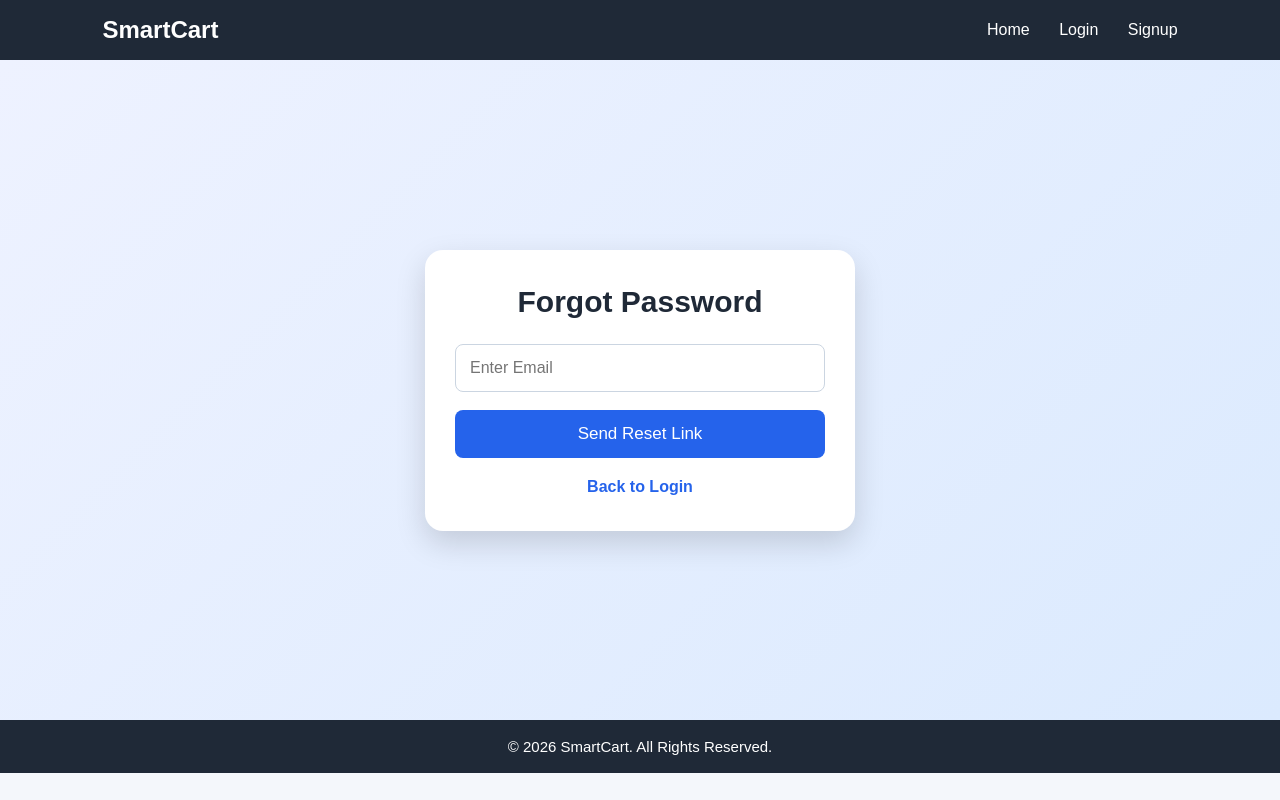
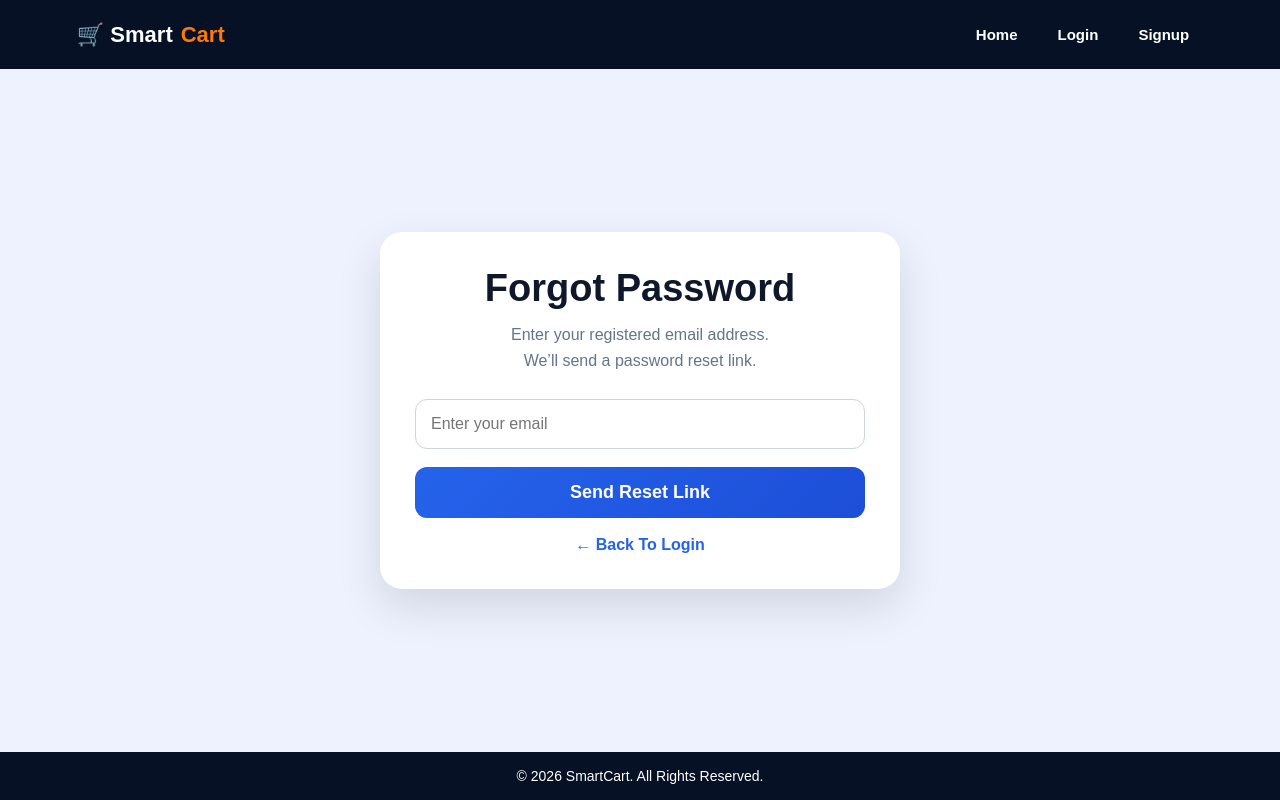
Before and after one commit to swathi0617/Smartcart, a Flask app: page /user/forgot-password in a window 1280 px wide. Run offline with Flask 2, Linux system fonts and the light colour scheme.

Commit message:
Update forgot_password.html

```diff
--- a/templates/user/forgot_password.html
+++ b/templates/user/forgot_password.html
@@ -3,7 +3,7 @@
 <head>
 <meta charset="UTF-8">
 <meta name="viewport" content="width=device-width, initial-scale=1.0">
-<title>Forgot Password</title>
+<title>User Forgot Password - SmartCart</title>
 
 <style>
 *{
@@ -15,146 +15,231 @@
 
 body{
     min-height:100vh;
-    background:#f4f7fb;
+    display:flex;
+    flex-direction:column;
+    background:#eef2ff;
 }
 
-/* Navbar */
+/* ================= NAVBAR ================= */
 .navbar{
-    width:100%;
-    background:#1f2937;
-    color:white;
-    padding:16px 8%;
+    background:#071126;
+    color:#fff;
+    padding:16px 6%;
     display:flex;
     justify-content:space-between;
     align-items:center;
+    position:sticky;
+    top:0;
+    z-index:1000;
 }
 
 .logo{
-    font-size:24px;
-    font-weight:bold;
+    font-size:22px;
+    font-weight:800;
+    display:flex;
+    align-items:center;
+    gap:8px;
+}
+
+.logo span{
+    color:#ff7a00;
+}
+
+.nav-links{
+    display:flex;
+    align-items:center;
+    gap:12px;
 }
 
 .nav-links a{
-    color:white;
+    color:#fff;
     text-decoration:none;
-    margin-left:25px;
-    font-size:16px;
+    font-size:15px;
+    font-weight:700;
+    padding:10px 14px;
+    border-radius:8px;
+    transition:0.3s;
 }
 
 .nav-links a:hover{
-    color:#60a5fa;
+    background:#1e3a8a;
 }
 
-/* Main */
+/* Hamburger */
+.menu-btn{
+    display:none;
+    font-size:28px;
+    cursor:pointer;
+    user-select:none;
+}
+
+#menu-toggle{
+    display:none;
+}
+
+/* ================= MAIN ================= */
 .main{
-    min-height:calc(100vh - 140px);
+    flex:1;
     display:flex;
     justify-content:center;
     align-items:center;
     padding:40px 20px;
-    background:linear-gradient(135deg,#eef2ff,#dbeafe);
 }
 
 .box{
     width:100%;
-    max-width:430px;
-    background:white;
-    padding:35px 30px;
-    border-radius:18px;
-    box-shadow:0 12px 30px rgba(0,0,0,0.15);
+    max-width:520px;
+    background:#fff;
+    padding:35px;
+    border-radius:22px;
+    box-shadow:0 18px 45px rgba(0,0,0,0.12);
 }
 
 h2{
     text-align:center;
+    font-size:38px;
+    color:#0f172a;
+    margin-bottom:12px;
+}
+
+.sub{
+    text-align:center;
+    color:#64748b;
+    font-size:16px;
+    line-height:1.6;
     margin-bottom:25px;
-    color:#1f2937;
-    font-size:30px;
 }
 
 input{
     width:100%;
-    padding:14px;
+    padding:15px;
     border:1px solid #cbd5e1;
-    border-radius:8px;
+    border-radius:12px;
     font-size:16px;
+    outline:none;
     margin-bottom:18px;
-    outline:none;
 }
 
 input:focus{
     border-color:#2563eb;
+    box-shadow:0 0 0 4px rgba(37,99,235,0.12);
 }
 
 button{
     width:100%;
-    padding:14px;
+    padding:15px;
     border:none;
-    border-radius:8px;
-    background:#2563eb;
-    color:white;
-    font-size:17px;
+    border-radius:12px;
+    background:linear-gradient(135deg,#2563eb,#1d4ed8);
+    color:#fff;
+    font-size:18px;
+    font-weight:800;
     cursor:pointer;
+    transition:0.3s;
 }
 
 button:hover{
-    background:#1d4ed8;
+    transform:translateY(-2px);
+    box-shadow:0 12px 25px rgba(37,99,235,0.25);
 }
 
-.back-link{
+.back{
     text-align:center;
-    margin-top:20px;
+    margin-top:18px;
 }
 
-.back-link a{
+.back a{
+    text-decoration:none;
     color:#2563eb;
-    text-decoration:none;
-    font-weight:bold;
+    font-weight:800;
 }
 
-.back-link a:hover{
-    text-decoration:underline;
+/* Flash */
+.flash{
+    padding:12px;
+    border-radius:10px;
+    margin-bottom:14px;
+    text-align:center;
+    font-weight:700;
 }
 
-.flash-msg{
-    margin-bottom:15px;
+.flash.success{
+    background:#dcfce7;
+    color:#166534;
 }
 
-.flash-msg p{
-    padding:10px;
-    border-radius:8px;
+.flash.danger{
     background:#fee2e2;
     color:#991b1b;
-    text-align:center;
+}
+
+.flash.warning{
+    background:#fef3c7;
+    color:#92400e;
 }
 
 /* Footer */
 .footer{
-    background:#1f2937;
-    color:white;
+    background:#071126;
+    color:#fff;
     text-align:center;
-    padding:18px;
-    font-size:15px;
+    padding:16px;
+    font-size:14px;
 }
 
-/* Mobile */
-@media(max-width:600px){
-    .navbar{
+/* ================= MOBILE ================= */
+@media(max-width:768px){
+
+    .menu-btn{
+        display:block;
+    }
+
+    .nav-links{
+        position:absolute;
+        top:70px;
+        left:0;
+        right:0;
+        background:#071126;
         flex-direction:column;
-        gap:10px;
-        padding:15px;
+        gap:0;
+        display:none;
+        padding:10px 0;
     }
 
     .nav-links a{
-        margin:0 8px;
-        font-size:14px;
+        width:100%;
+        text-align:center;
+        padding:14px;
+        border-radius:0;
+        border-top:1px solid rgba(255,255,255,0.06);
+    }
+
+    #menu-toggle:checked ~ .nav-links{
+        display:flex;
     }
 
     .box{
-        padding:30px 22px;
+        padding:28px 20px;
+        border-radius:18px;
     }
 
     h2{
-        font-size:26px;
+        font-size:28px;
+    }
+
+    .sub{
+        font-size:14px;
+    }
+}
+
+@media(max-width:480px){
+    .logo{
+        font-size:18px;
+    }
+
+    input,button{
+        font-size:15px;
+        padding:14px;
     }
 }
 </style>
@@ -163,41 +248,55 @@ button:hover{
 <body>
 
 <nav class="navbar">
-    <div class="logo">SmartCart</div>
+
+    <div class="logo">🛒 Smart<span>Cart</span></div>
+
+    <input type="checkbox" id="menu-toggle">
+
+    <label for="menu-toggle" class="menu-btn">☰</label>
+
     <div class="nav-links">
-        <a href="/user-home">Home</a>
+        <a href="/user-dashboard">Home</a>
         <a href="/user-login">Login</a>
-        <a href="/user-signup">Signup</a>
+        <a href="/user-register">Signup</a>
     </div>
+
 </nav>
 
 <section class="main">
+
     <div class="box">
+
         <h2>Forgot Password</h2>
 
+        <p class="sub">
+            Enter your registered email address.<br>
+            We’ll send a password reset link.
+        </p>
+
         {% with messages = get_flashed_messages(with_categories=true) %}
-        {% if messages %}
-        <div class="flash-msg">
+          {% if messages %}
             {% for category, message in messages %}
-                <p>{{ message }}</p>
+              <div class="flash {{ category }}">{{ message }}</div>
             {% endfor %}
-        </div>
-        {% endif %}
+          {% endif %}
         {% endwith %}
 
-        <form method="POST" action="/forgot-password">
-            <input type="email" name="email" placeholder="Enter Email" required>
+        <form method="POST" action="/user/forgot-password">
+            <input type="email" name="email" placeholder="Enter your email" required>
             <button type="submit">Send Reset Link</button>
         </form>
 
-        <div class="back-link">
-            <a href="/user-login">Back to Login</a>
+        <div class="back">
+            <a href="/user-login">← Back To Login</a>
         </div>
+
     </div>
+
 </section>
 
 <footer class="footer">
-    <p>&copy; 2026 SmartCart. All Rights Reserved.</p>
+    © 2026 SmartCart. All Rights Reserved.
 </footer>
 
 </body>
```
